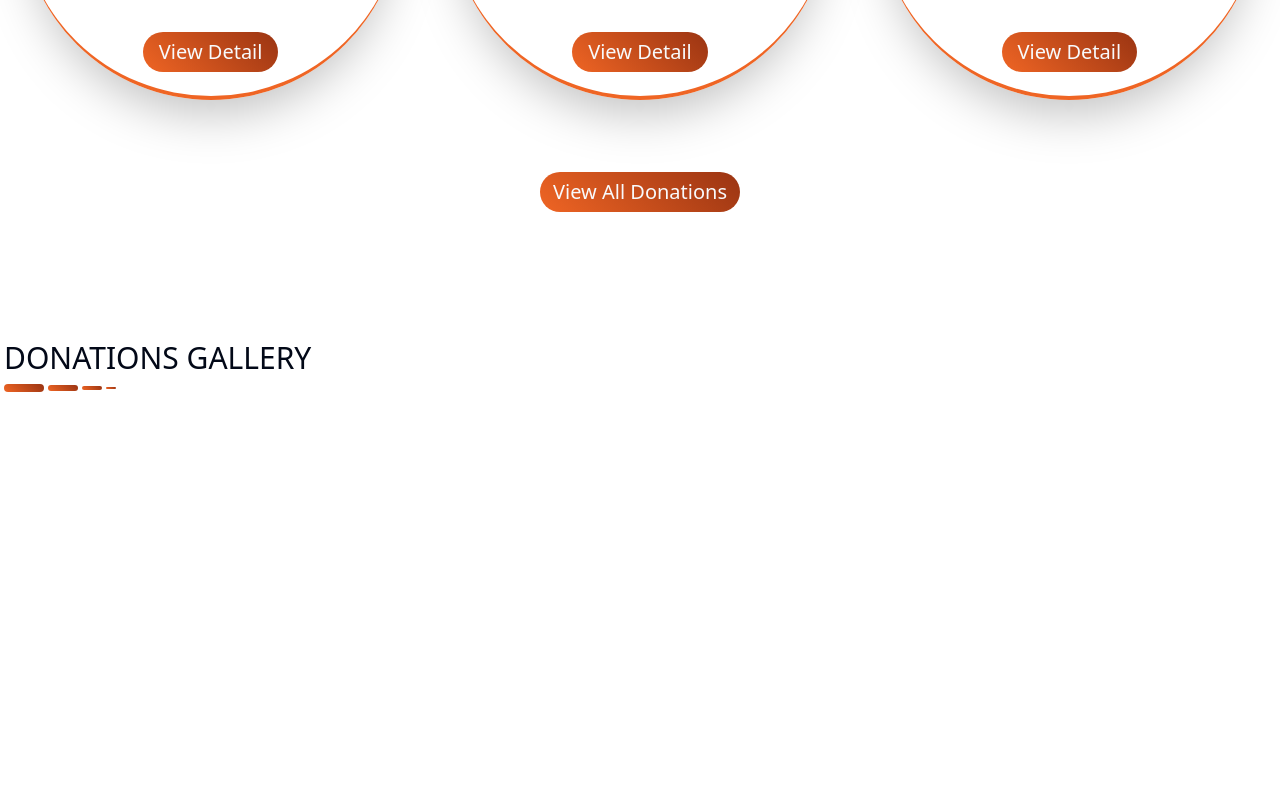
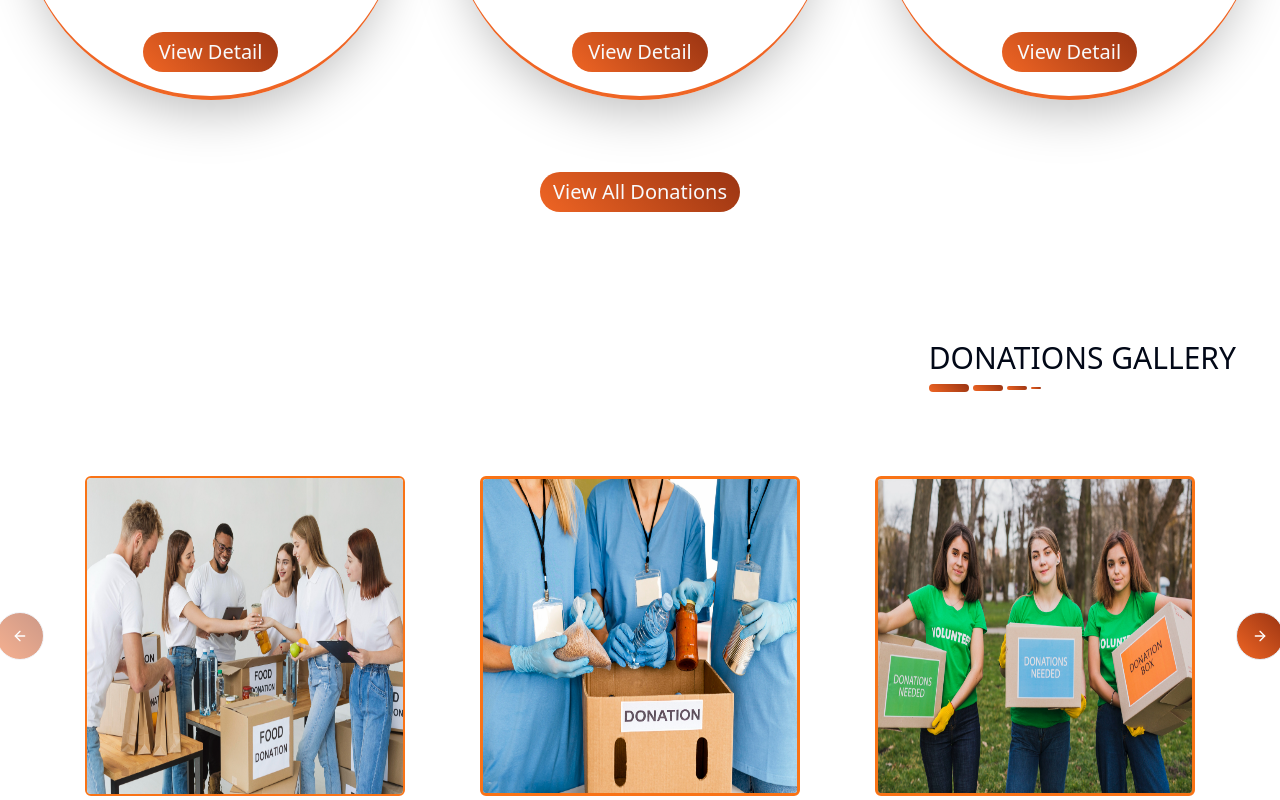
Before and after one commit to momenur/donator.js, a React (Vite) app: page / in a window 1280 px wide. Shown: the part 2521-3321 px from the top of the page. Before the commit the page ends 2993 px from the top, so only its background shows below. Built offline with nearby package versions, Linux system fonts and the light colour scheme.

Commit message:
added title reusable

```diff
--- a/package.json
+++ b/package.json
@@ -13,6 +13,7 @@
     "@radix-ui/react-slot": "^1.0.2",
     "class-variance-authority": "^0.7.0",
     "clsx": "^2.1.1",
+    "embla-carousel-react": "^8.0.4",
     "lucide-react": "^0.378.0",
     "react": "^18.2.0",
     "react-dom": "^18.2.0",
--- a/src/components/ui/Title.tsx
+++ b/src/components/ui/Title.tsx
@@ -2,10 +2,12 @@
 
 type TitleProps = {
   title: string;
+  left?: boolean;
 };
 
-const Title: React.FC<TitleProps> = ({ title }) => {
+const Title: React.FC<TitleProps> = ({ title, left }) => {
   return (
+    <div className={`flex ${left ? "" : "justify-end"}`}>
       <div className="flex flex-col gap-2 mt-32 mb-20">
         <h1 className="text-3xl font-medium uppercase">{title}</h1>
         <div className="flex items-center gap-1">
@@ -15,6 +17,7 @@
           <div className="w-[10px] h-[2px] bg-secondary-gradient rounded-full"></div>
         </div>
       </div>
+    </div>
   );
 };
 
--- /dev/null
+++ b/src/components/ui/carousel.tsx
@@ -0,0 +1,260 @@
+import * as React from "react"
+import useEmblaCarousel, {
+  type UseEmblaCarouselType,
+} from "embla-carousel-react"
+import { ArrowLeft, ArrowRight } from "lucide-react"
+
+import { cn } from "@/lib/utils"
+import { Button } from "@/components/ui/button"
+
+type CarouselApi = UseEmblaCarouselType[1]
+type UseCarouselParameters = Parameters<typeof useEmblaCarousel>
+type CarouselOptions = UseCarouselParameters[0]
+type CarouselPlugin = UseCarouselParameters[1]
+
+type CarouselProps = {
+  opts?: CarouselOptions
+  plugins?: CarouselPlugin
+  orientation?: "horizontal" | "vertical"
+  setApi?: (api: CarouselApi) => void
+}
+
+type CarouselContextProps = {
+  carouselRef: ReturnType<typeof useEmblaCarousel>[0]
+  api: ReturnType<typeof useEmblaCarousel>[1]
+  scrollPrev: () => void
+  scrollNext: () => void
+  canScrollPrev: boolean
+  canScrollNext: boolean
+} & CarouselProps
+
+const CarouselContext = React.createContext<CarouselContextProps | null>(null)
+
+function useCarousel() {
+  const context = React.useContext(CarouselContext)
+
+  if (!context) {
+    throw new Error("useCarousel must be used within a <Carousel />")
+  }
+
+  return context
+}
+
+const Carousel = React.forwardRef<
+  HTMLDivElement,
+  React.HTMLAttributes<HTMLDivElement> & CarouselProps
+>(
+  (
+    {
+      orientation = "horizontal",
+      opts,
+      setApi,
+      plugins,
+      className,
+      children,
+      ...props
+    },
+    ref
+  ) => {
+    const [carouselRef, api] = useEmblaCarousel(
+      {
+        ...opts,
+        axis: orientation === "horizontal" ? "x" : "y",
+      },
+      plugins
+    )
+    const [canScrollPrev, setCanScrollPrev] = React.useState(false)
+    const [canScrollNext, setCanScrollNext] = React.useState(false)
+
+    const onSelect = React.useCallback((api: CarouselApi) => {
+      if (!api) {
+        return
+      }
+
+      setCanScrollPrev(api.canScrollPrev())
+      setCanScrollNext(api.canScrollNext())
+    }, [])
+
+    const scrollPrev = React.useCallback(() => {
+      api?.scrollPrev()
+    }, [api])
+
+    const scrollNext = React.useCallback(() => {
+      api?.scrollNext()
+    }, [api])
+
+    const handleKeyDown = React.useCallback(
+      (event: React.KeyboardEvent<HTMLDivElement>) => {
+        if (event.key === "ArrowLeft") {
+          event.preventDefault()
+          scrollPrev()
+        } else if (event.key === "ArrowRight") {
+          event.preventDefault()
+          scrollNext()
+        }
+      },
+      [scrollPrev, scrollNext]
+    )
+
+    React.useEffect(() => {
+      if (!api || !setApi) {
+        return
+      }
+
+      setApi(api)
+    }, [api, setApi])
+
+    React.useEffect(() => {
+      if (!api) {
+        return
+      }
+
+      onSelect(api)
+      api.on("reInit", onSelect)
+      api.on("select", onSelect)
+
+      return () => {
+        api?.off("select", onSelect)
+      }
+    }, [api, onSelect])
+
+    return (
+      <CarouselContext.Provider
+        value={{
+          carouselRef,
+          api: api,
+          opts,
+          orientation:
+            orientation || (opts?.axis === "y" ? "vertical" : "horizontal"),
+          scrollPrev,
+          scrollNext,
+          canScrollPrev,
+          canScrollNext,
+        }}
+      >
+        <div
+          ref={ref}
+          onKeyDownCapture={handleKeyDown}
+          className={cn("relative", className)}
+          role="region"
+          aria-roledescription="carousel"
+          {...props}
+        >
+          {children}
+        </div>
+      </CarouselContext.Provider>
+    )
+  }
+)
+Carousel.displayName = "Carousel"
+
+const CarouselContent = React.forwardRef<
+  HTMLDivElement,
+  React.HTMLAttributes<HTMLDivElement>
+>(({ className, ...props }, ref) => {
+  const { carouselRef, orientation } = useCarousel()
+
+  return (
+    <div ref={carouselRef} className="overflow-hidden">
+      <div
+        ref={ref}
+        className={cn(
+          "flex",
+          orientation === "horizontal" ? "-ml-4" : "-mt-4 flex-col",
+          className
+        )}
+        {...props}
+      />
+    </div>
+  )
+})
+CarouselContent.displayName = "CarouselContent"
+
+const CarouselItem = React.forwardRef<
+  HTMLDivElement,
+  React.HTMLAttributes<HTMLDivElement>
+>(({ className, ...props }, ref) => {
+  const { orientation } = useCarousel()
+
+  return (
+    <div
+      ref={ref}
+      role="group"
+      aria-roledescription="slide"
+      className={cn(
+        "min-w-0 shrink-0 grow-0 basis-full",
+        orientation === "horizontal" ? "pl-4" : "pt-4",
+        className
+      )}
+      {...props}
+    />
+  )
+})
+CarouselItem.displayName = "CarouselItem"
+
+const CarouselPrevious = React.forwardRef<
+  HTMLButtonElement,
+  React.ComponentProps<typeof Button>
+>(({ className, variant = "outline", size = "icon", ...props }, ref) => {
+  const { orientation, scrollPrev, canScrollPrev } = useCarousel()
+
+  return (
+    <Button
+      ref={ref}
+      variant={variant}
+      size={size}
+      className={cn(
+        "absolute  h-8 w-8 rounded-full",
+        orientation === "horizontal"
+          ? "-left-12 top-1/2 -translate-y-1/2"
+          : "-top-12 left-1/2 -translate-x-1/2 rotate-90",
+        className
+      )}
+      disabled={!canScrollPrev}
+      onClick={scrollPrev}
+      {...props}
+    >
+      <ArrowLeft className="h-4 w-4" />
+      <span className="sr-only">Previous slide</span>
+    </Button>
+  )
+})
+CarouselPrevious.displayName = "CarouselPrevious"
+
+const CarouselNext = React.forwardRef<
+  HTMLButtonElement,
+  React.ComponentProps<typeof Button>
+>(({ className, variant = "outline", size = "icon", ...props }, ref) => {
+  const { orientation, scrollNext, canScrollNext } = useCarousel()
+
+  return (
+    <Button
+      ref={ref}
+      variant={variant}
+      size={size}
+      className={cn(
+        "absolute h-8 w-8 rounded-full",
+        orientation === "horizontal"
+          ? "-right-12 top-1/2 -translate-y-1/2"
+          : "-bottom-12 left-1/2 -translate-x-1/2 rotate-90",
+        className
+      )}
+      disabled={!canScrollNext}
+      onClick={scrollNext}
+      {...props}
+    >
+      <ArrowRight className="h-4 w-4" />
+      <span className="sr-only">Next slide</span>
+    </Button>
+  )
+})
+CarouselNext.displayName = "CarouselNext"
+
+export {
+  type CarouselApi,
+  Carousel,
+  CarouselContent,
+  CarouselItem,
+  CarouselPrevious,
+  CarouselNext,
+}
--- a/src/pages/Home/Gallery.tsx
+++ b/src/pages/Home/Gallery.tsx
@@ -1,9 +1,64 @@
+import image1 from "../../assets/images/donate1.jpg";
+import image2 from "../../assets/images/donate2.jpg";
+import image3 from "../../assets/images/donate3.jpg";
+import image4 from "../../assets/images/donate4.jpg";
+import image5 from "../../assets/images/donate5.jpg";
+import image6 from "../../assets/images/donate6.jpg";
 import Title from "@/components/ui/Title";
+import {
+  Carousel,
+  CarouselContent,
+  CarouselItem,
+  CarouselNext,
+  CarouselPrevious,
+} from "@/components/ui/carousel";
+
+const images = [
+  image1,
+  image2,
+  image3,
+  image4,
+  image5,
+  image6,
+  image1,
+  image2,
+  image3,
+  image4,
+  image5,
+  image6,
+];
 
 const Gallery = () => {
   return (
-    <section>
+    <section className="px-10">
       <Title title="Donations Gallery" />
+      <Carousel className="w-full max-w-full">
+        <CarouselContent>
+          {images.map((_, index) => (
+            <CarouselItem key={index}>
+              <div className="grid grid-cols-3 p-1 justify-items-center">
+                <img
+                  className="rounded-md size-80 border-orange-500 border-[2px]"
+                  src={images[index++]}
+                  alt=""
+                />
+                <img
+                  className="rounded-md size-80 border-orange-500 border-[3px]"
+                  src={images[index++]}
+                  alt=""
+                />
+                <img
+                  className="rounded-md size-80 border-orange-500 border-[3px]"
+                  src={images[index++]}
+                  alt=""
+                />
+              </div>
+            </CarouselItem>
+          ))}
+        </CarouselContent>
+        <CarouselPrevious className="text-white bg-secondary-gradient size-12" />
+        <CarouselNext className="text-white bg-secondary-gradient size-12" />
+      </Carousel>
     </section>
   );
 };
--- a/src/pages/Home/TopDonations.tsx
+++ b/src/pages/Home/TopDonations.tsx
@@ -6,7 +6,7 @@
 const TopDonations = () => {
   return (
     <section className="">
-      <Title title="top donations" />
+      <Title title="top donations" left={true} />
       <div className="grid grid-cols-3 gap-4 justify-items-center">
         <Card />
         <Card />
```
Also changed, not shown: 1 other file (tests, documents, lock files or other folders). Lines whose indentation alone changed are shown as unchanged.
